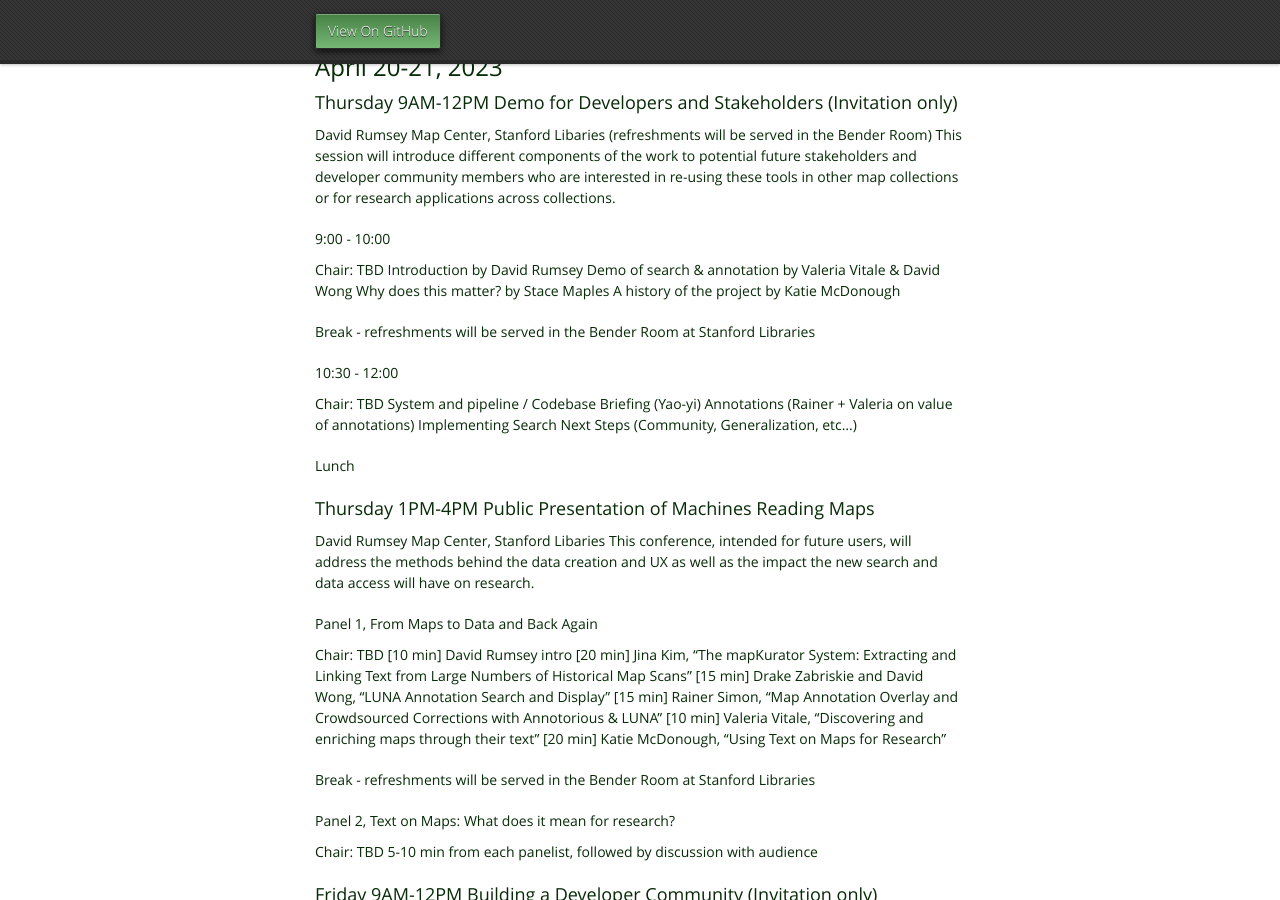
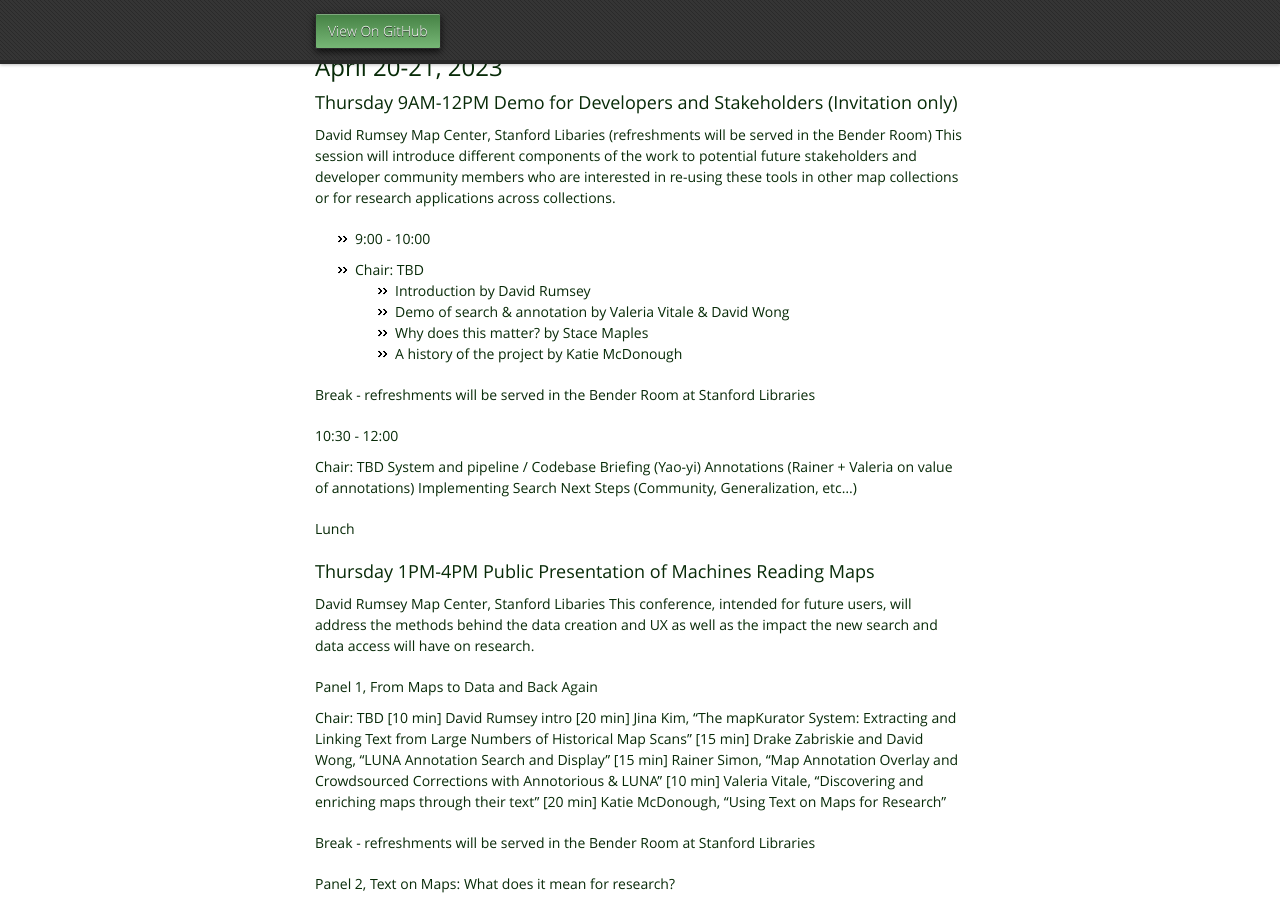
Before and after one commit to machines-reading-maps/machines-reading-maps.github.io, a Jekyll site: the page built from summit-2023.md, in a window 1280 px wide and 900 px high, scrolled down 321 px. Built offline with Jekyll 4.4.1, drawn with Linux system fonts in a browser that asks for light colours; our own code applies the rules of GitHub Pages for plain Markdown files.

```diff
--- a/summit-2023.md
+++ b/summit-2023.md
@@ -6,12 +6,12 @@
 David Rumsey Map Center, Stanford Libaries (refreshments will be served in the Bender Room)
 This session will introduce different components of the work to potential future stakeholders and developer community members who are interested in re-using these tools in other map collections or for research applications across collections.
 
-#### 9:00 - 10:00
-Chair: TBD
-  Introduction by David Rumsey
-  Demo of search & annotation by Valeria Vitale & David Wong
-  Why does this matter? by Stace Maples
-  A history of the project by Katie McDonough
+- #### 9:00 - 10:00
+- Chair: TBD
+   - Introduction by David Rumsey
+   - Demo of search & annotation by Valeria Vitale & David Wong
+   - Why does this matter? by Stace Maples
+   - A history of the project by Katie McDonough
 
 Break - refreshments will be served in the Bender Room at Stanford Libraries
 
```
